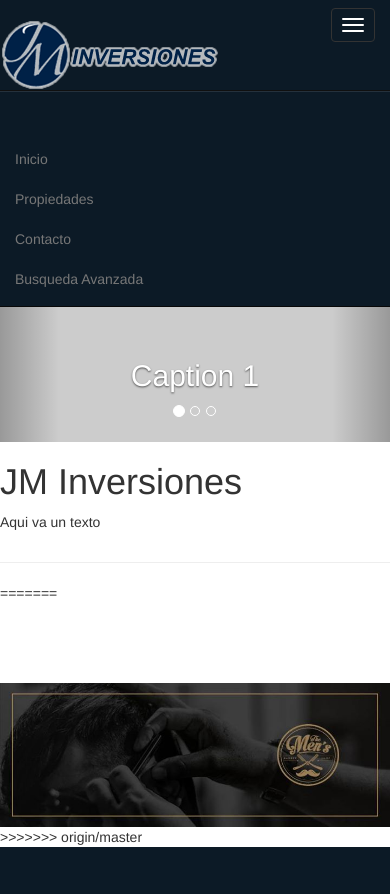
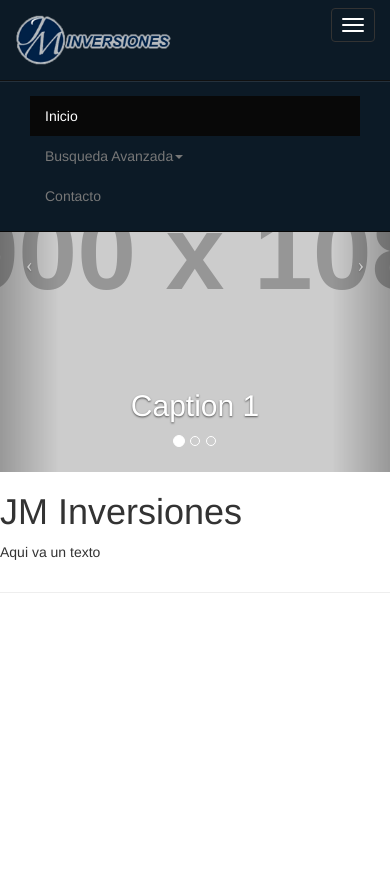
Before and after one commit to esierrawellmann/jminvesments, a PHP site: page /app/views/main.php in a window 390 px wide, after a click on "Toggle navigation"; the page is wider, and only the part inside the window is pictured. Before the commit the page ends 847 px from the top of that part, so only its background shows below. Run offline with PHP 8.4, Linux system fonts and the light colour scheme; grey boxes labelled with a size stand in for pictures from a placeholder-image service; some libraries are stand-ins or nearby versions.

Commit message:
fix en el menu y margenes al hacerlo responsive

```diff
--- a/app/views/footer.php
+++ b/app/views/footer.php
@@ -1,6 +1,6 @@
 
    </div>
-
+</div>
 </body>
-
+    <link href="/public/css/main.css" rel="stylesheet">
 </html>
--- a/app/views/header.php
+++ b/app/views/header.php
@@ -30,7 +30,7 @@
 
     <!-- Navigation -->
     <nav class="navbar navbar-inverse navbar-fixed-top" role="navigation" style="background:#0C1A26">
-        <div class="container">
+        <div class="container-fluid">
             <!-- Brand and toggle get grouped for better mobile display -->
             <div class="navbar-header" style="background:#0C1A26">
                 <button type="button" class="navbar-toggle" data-toggle="collapse" data-target="#bs-example-navbar-collapse-1">
@@ -39,25 +39,24 @@
                     <span class="icon-bar"></span>
                     <span class="icon-bar"></span>
                 </button>
-                <div><br><img src="/public/img/logojm.png"></div>
-            </div>
+                <img class="navbar-brand jm-logo" src="/public/img/logojm.png">
+                </div>
             <!-- Collect the nav links, forms, and other content for toggling -->
             <div class="collapse navbar-collapse" id="bs-example-navbar-collapse-1">
-			<br>
-			<br>
-                <ul class="nav navbar-nav">
-                    <li>
-                        <a href="#">Inicio</a>
-                    </li>
-                    <li>
-                        <a href="#">Propiedades</a>
-                    </li>
-                    <li>
-                        <a href="#">Contacto</a>
-                    </li>
-                    <li>
-                        <a href="/app/views/busqueda/index.php">Busqueda Avanzada</a>
-                    </li>
+                <ul class="nav navbar-nav nav-ul-items" style="max-width:820px">
+                   <li class="li-main" >
+                        <a href="/app/views/main.php">Inicio</a>
+                   </li>
+
+                    <li class="dropdown li-advanced-search">
+                        <a href="#" class="dropdown-toggle" data-toggle="dropdown">Busqueda Avanzada<span class="caret"></span></a>
+                        <ul class="dropdown-menu"  role="menu">
+                            <li><a  href="/app/views/busqueda/index.php">Busqueda Avanzada</a></li>
+                            <li><a href="#">Cotizacion</a></li>
+                        </ul>
+                   <li>
+                       <a href="#">Contacto</a>
+                   </li>
                 </ul>
             </div>
             <!-- /.navbar-collapse -->
--- a/app/views/main.php
+++ b/app/views/main.php
@@ -1,5 +1,4 @@
 <?php  include("header.php"); ?>
-<<<<<<< HEAD
 
 
     <!-- Script to Activate the Carousel -->
@@ -7,8 +6,11 @@
     $('.carousel').carousel({
         interval: 5000 //changes the speed
     })
+    $('.li-main').addClass("active");
     </script>
-	<header id="myCarousel" class="carousel slide">
+
+
+	<header id="myCarousel" class="carousel slide" style="margin-top:50px">
 
         <!-- Indicators -->
         <ol class="carousel-indicators">
@@ -50,7 +52,6 @@
         </a>
 	</header>
 
-
         <div class="row">
             <div class="col-lg-12">
                 <h1>JM Inversiones</h1>
@@ -59,15 +60,6 @@
         </div>
 
         <hr>
-	</div>
-    <!-- /.container -->
 
-=======
-<br>
-<br>
-<br>
-<br>
-<br>
-<center><img  class="img-responsive" src="portada.jpg"></center>
->>>>>>> origin/master
+
 <?php  include("footer.php"); ?>
--- a/public/css/main.css
+++ b/public/css/main.css
@@ -1,5 +1,3 @@
-<<<<<<< HEAD
-
 
 .select2-container-multi .select2-search-choice-close {
 display: block;
@@ -9,7 +7,6 @@ padding: 3px 4px 3px 6px;
 }
 .btn, a:link, button {
 -webkit-tap-highlight-color: transparent;
-
 }
 
 .select2-search-choice-close {
@@ -66,15 +63,15 @@ nav ul li.active>a:before {
 .jm-logo{
 	height: 80px;
 }
+
 .nav-ul-items{
 	margin: 15px;
-=======
-add-role-button {
+}
+.add-role-button {
 	margin-top: -7px;
 	margin-right: 0px;
 }
 .error font{
 	font-size: 10px;
 	color : red;
->>>>>>> origin/master
 }
```
Also changed, not shown: app/views/busqueda/index.php (+21 -6 lines).
